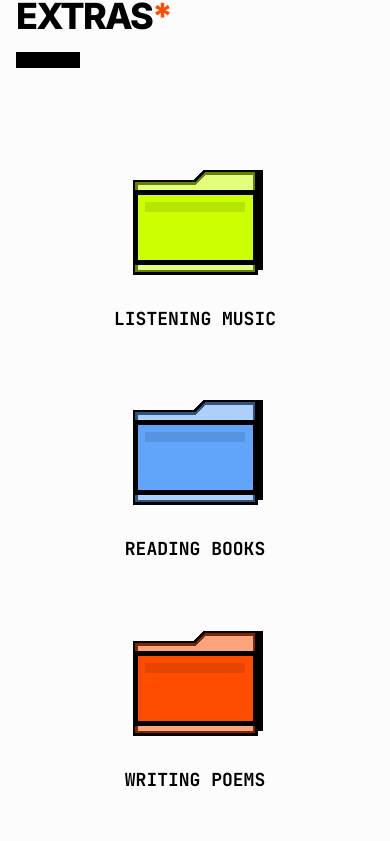
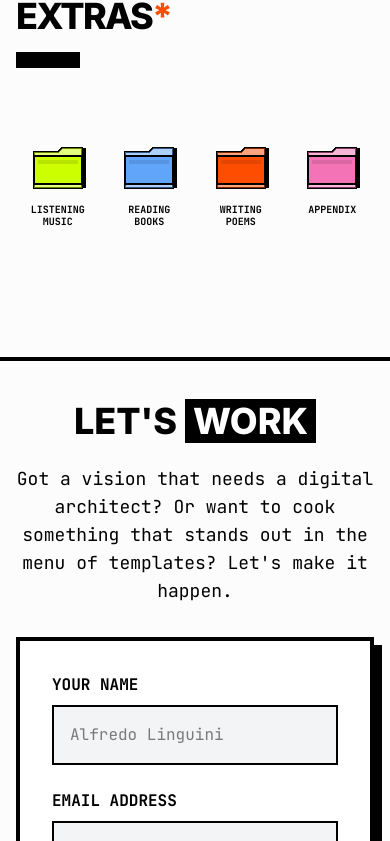
Before and after one commit to siddheshvrane/Personal-Portfolio, a React (Vite) app: page / in a window 390 px wide. Shown: the part 5798-6639 px from the top of the page. Built offline with nearby package versions, Linux system fonts and the light colour scheme.

Commit message:
Mage Extras* mobile responsive

```diff
--- a/src/components/Extras.jsx
+++ b/src/components/Extras.jsx
@@ -67,7 +67,7 @@ const MusicGuessGame = () => {
                 ${showResult ? 'blur-sm grayscale opacity-60' : ''}
             `}>
                 <h4 className="font-black uppercase mb-4 text-xl text-center">Guess My Most Played Artist</h4>
-                <div className="flex flex-wrap justify-center gap-6">
+                <div className="flex flex-wrap justify-center gap-4 md:gap-6">
                     {artists.map((artist) => (
                         <motion.div
                             key={artist.id}
@@ -78,7 +78,7 @@ const MusicGuessGame = () => {
                             whileHover={!showX ? { rotate: [-3, 3, -3], scale: 1.1, transition: { duration: 0.3 } } : {}}
                             whileTap={!showX ? { scale: 0.95 } : {}}
                         >
-                            <div className="w-24 h-28 md:w-28 md:h-32 relative">
+                            <div className="w-16 h-20 sm:w-20 sm:h-24 md:w-28 md:h-32 relative">
                                 <img
                                     src={artist.img}
                                     alt={artist.name}
@@ -87,11 +87,11 @@ const MusicGuessGame = () => {
                                 />
                                 {showX && (
                                     <div className="absolute inset-0 flex items-center justify-center">
-                                        <X className="text-red-600 w-16 h-16 drop-shadow-md stroke-[4]" />
+                                        <X className="text-red-600 w-10 h-10 md:w-16 md:h-16 drop-shadow-md stroke-[4]" />
                                     </div>
                                 )}
                             </div>
-                            <p className="mt-2 text-xs font-bold text-center uppercase tracking-tight">
+                            <p className="mt-2 text-[10px] md:text-xs font-bold text-center uppercase tracking-tight max-w-[60px] md:max-w-none leading-tight">
                                 {artist.name}
                             </p>
                         </motion.div>
@@ -151,11 +151,11 @@ const PixelFolder = ({ color, title, isOpen, onClick }) => {
             onClick={onClick}
             className="cursor-pointer group flex flex-col items-center"
         >
-            <div className="relative w-40 h-40 md:w-52 md:h-52">
+            <div className="relative w-16 h-16 xs:w-20 xs:h-20 sm:w-40 sm:h-40 md:w-52 md:h-52">
                 {/* Shadow Layer (Offset pixelated) */}
                 <svg
                     viewBox="0 0 16 16"
-                    className="w-full h-full absolute top-2 left-2 opacity-100"
+                    className="w-full h-full absolute top-1 left-1 md:top-2 md:left-2 opacity-100"
                     style={{ shapeRendering: 'crispEdges' }}
                 >
                     <path d="M2 4 h6 l1 -1 h5 v9 h-12 z" fill="#000000" /> {/* Back Shadow */}
@@ -194,8 +194,8 @@ const PixelFolder = ({ color, title, isOpen, onClick }) => {
                 </svg>
             </div>
 
-            <div className="mt-4 text-center">
-                <h3 className="font-mono font-bold uppercase text-lg md:text-xl leading-tight group-hover:underline decoration-4 underline-offset-4 decoration-neon-lime">
+            <div className="mt-2 md:mt-4 text-center">
+                <h3 className="font-mono font-bold uppercase text-[10px] leading-tight md:text-xl md:leading-tight group-hover:underline decoration-4 underline-offset-4 decoration-neon-lime break-words w-full max-w-[70px] md:max-w-none">
                     {title}
                 </h3>
             </div>
@@ -435,7 +435,7 @@ const Extras = ({ onPlaySong, currentSong, isPlaying }) => {
                     <div className="w-16 md:w-24 h-4 bg-black"></div>
                 </div>
 
-                <div className="grid grid-cols-1 md:grid-cols-2 lg:grid-cols-4 gap-8 mb-12 mt-16">
+                <div className="grid grid-cols-4 md:grid-cols-2 lg:grid-cols-4 gap-2 md:gap-8 mb-12 mt-16">
                     {hobbies.map((hobby) => (
                         <PixelFolder
                             key={hobby.id}
```
